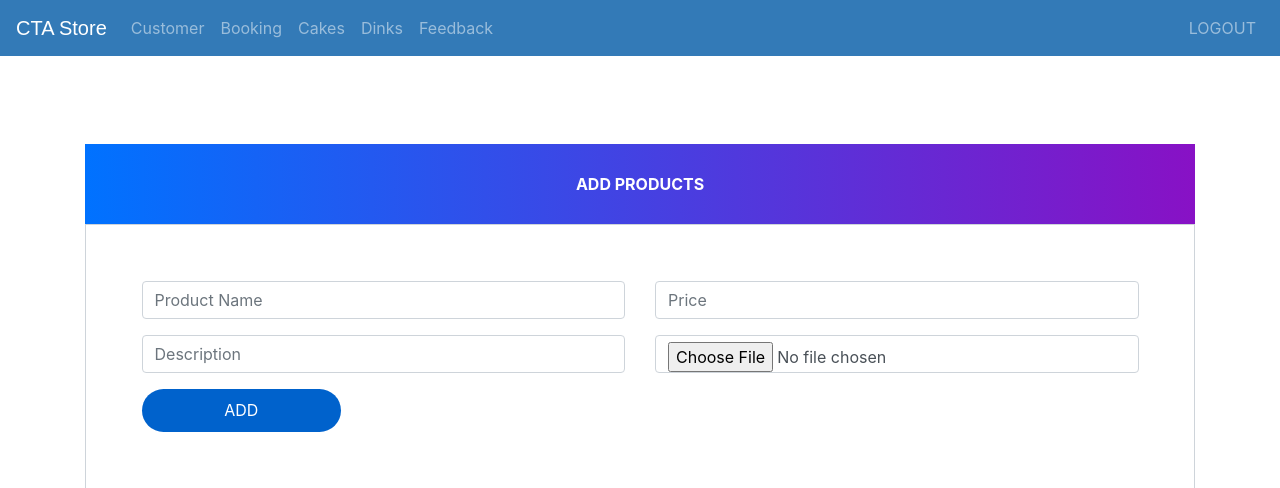
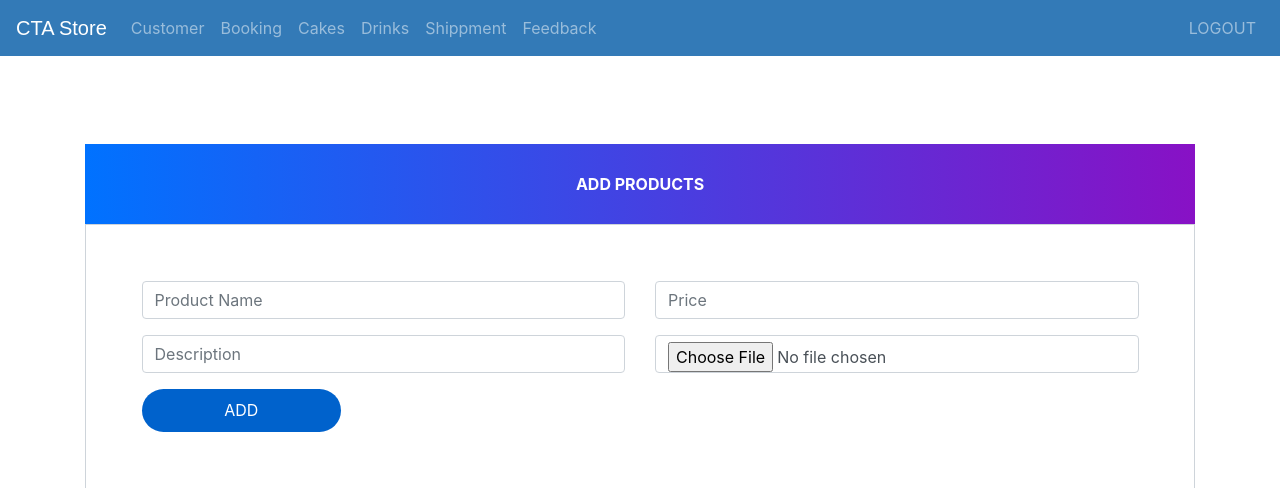
Before and after one commit to trickstarcandina/ecommerce_django, a Django app: page /admin-add-product in a window 1280 px wide. Shown: the top 488 px of the page. Run offline with Django 4.2, Linux system fonts and the light colour scheme; a user stored in the database is signed in; some libraries are stand-ins or nearby versions.

Commit message:
update html  list use case admin and README

```diff
--- a/ecommerce_test/templates/ecom/admin_base.html
+++ b/ecommerce_test/templates/ecom/admin_base.html
@@ -72,7 +72,8 @@
           <a href="/view-customer" class="nav-item nav-link">Customer</a>
           <a href="/admin-view-booking" class="nav-item nav-link">Booking</a>
           <a href="/admin-cakes" class="nav-item nav-link">Cakes</a>
-          <a href="/admin-drinks" class="nav-item nav-link">Dinks</a>
+          <a href="/admin-drinks" class="nav-item nav-link">Drinks</a>
+          <a href="/admin-shippment" class="nav-item nav-link">Shippment</a>
           <a href="/view-feedback" class="nav-item nav-link">Feedback</a>
         </div>
 
```
Also changed, not shown: ecommerce_test/README.md, ecommerce_test/db.sqlite3.
